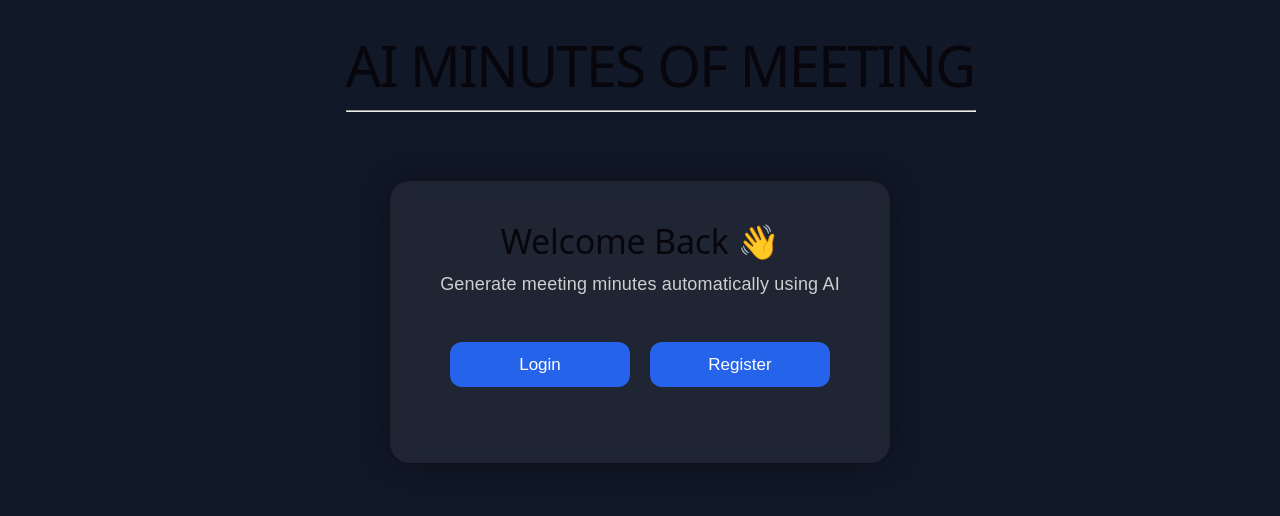
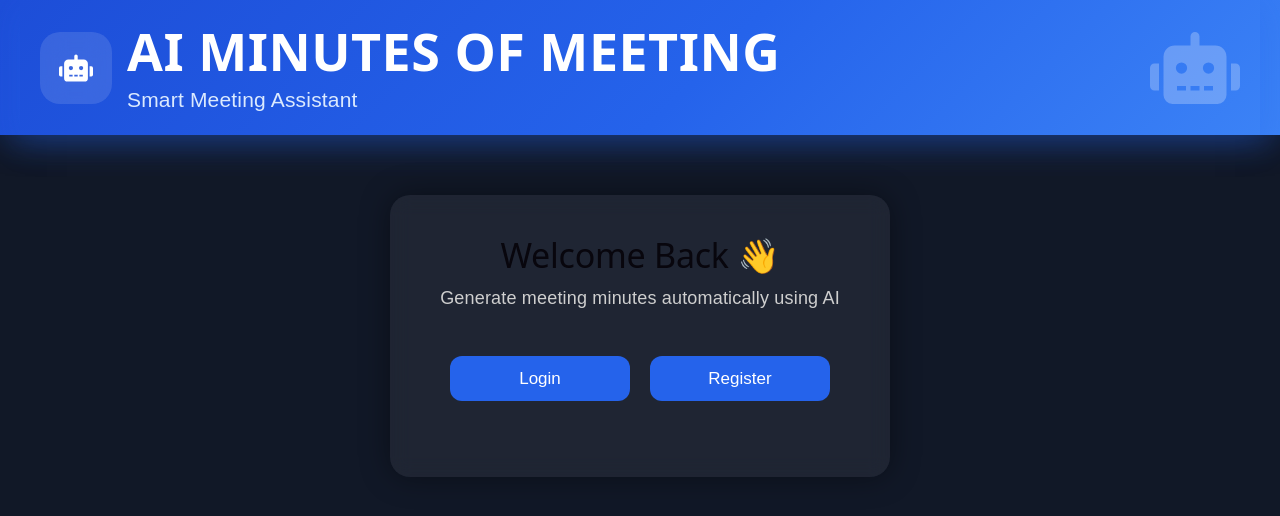
Before and after one commit to trijaljoshi/AI-MINUTES, a React (Vite) app: page / in a window 1280 px wide. Shown: the top 516 px of the page. Built offline with nearby package versions, Linux system fonts and the light colour scheme; no server answers; what agora-rtc-sdk-ng would draw is missing.

Commit message:
another commit

```diff
--- a/package.json
+++ b/package.json
@@ -14,6 +14,7 @@
     "axios": "^1.18.1",
     "react": "^19.2.6",
     "react-dom": "^19.2.6",
+    "react-icons": "^5.7.0",
     "react-router-dom": "^7.18.0",
     "socket.io-client": "^4.8.3"
   },
--- a/src/App.css
+++ b/src/App.css
@@ -1,11 +1,118 @@
-.Header{
-  background-color: aliceblue;
-  font: 20px;
-  padding: 20px;
-  text-align: center;
-  border: 20px;
+.header{
+  width:100%;
+  min-height:135px;
+
+  display:flex;
+  justify-content:space-between;
+  align-items:center;
+  flex-wrap:wrap;
+  padding-left: 20px;
+  padding-right: 20px;
+
+   box-sizing:border-box;
+
+  background:linear-gradient(
+      135deg,
+      #1D4ED8 0%,
+      #2563EB 55%,
+      #3B82F6 100%
+  );
+
+  box-shadow:0 8px 30px rgba(37,99,235,.25);
+}
+.header-left{
+  display:flex;
+  align-items:center;
+  gap:15px;
+  flex:1;
+  min-width:0;
 }
 
+.header-text{
+  min-width:0;
+}
+
+.header-text h1{
+  font-size:clamp(26px,4vw,60px);
+  line-height:1.1;
+  word-break:break-word;
+}
+
+.header-text p{
+  font-size:clamp(14px,2vw,24px);
+}
+
+.header-right{
+  flex-shrink:0;
+}
+
+
+
+.logo-box{
+
+  width:72px;
+
+  height:72px;
+
+  border-radius:20px;
+
+  background:rgba(255,255,255,.12);
+
+  display:flex;
+
+  justify-content:center;
+
+  align-items:center;
+
+  backdrop-filter:blur(12px);
+
+}
+
+.logo-icon{
+
+  font-size:34px;
+
+  color:white;
+
+}
+.header-right{
+
+  display:flex;
+
+  align-items:center;
+
+}
+
+.robot-icon{
+
+  font-size:90px;
+
+  color:rgba(255,255,255,.25);
+
+}
+.header-text h1{
+
+  margin:0;
+
+  color:white;
+
+  font-size:52px;
+
+  font-weight:700;
+
+  letter-spacing:.5px;
+
+}
+
+.header-text p{
+
+  margin-top:8px;
+
+  color:#DBEAFE;
+
+  font-size:21px;
+
+}
 .Summary{
   margin-top: 20px;
   margin-bottom: 20px;
@@ -13,10 +120,11 @@
 
 body{
 
+
   margin:0;
   font-family:Arial, Helvetica, sans-serif;
-  background:#111827;
-  color:white;
+  background: #111827;
+    color:white;
 
 }
 
@@ -215,16 +323,7 @@ input{
 .stop-button:hover{
   background:#dc2626;
 }
-.header{
-  display:inline-block;
-  margin-left:40px;
-  margin-top:20px;
-}
 
-.header hr{
-  width:100%;
-  margin-top:8px;
-}
 .meeting-title-input {
   width: 100%;
   padding: 12px;
--- a/src/App.jsx
+++ b/src/App.jsx
@@ -4,6 +4,7 @@ import Meeting from "./pages/Meeting";
 import Minutes from "./pages/Minutes";
 import Login from "./pages/login";
 import "./App.css";
+
 function App() {
   return (
     <BrowserRouter>
@@ -11,9 +12,10 @@ function App() {
         <Route path="/" element={<Login />} />
         <Route path="/home" element={<Home />} />
         <Route path="/meeting" element={<Meeting />} />
+        <Route path="/meeting/:meetingId" element={<Meeting />} />
         <Route path="/minutes" element={<Minutes />} />
-        <Route path="/meeting/:meetingId" element={<Meeting />} />
-       </Routes>
+        <Route path="/login" element={<Login />} />
+      </Routes>
     </BrowserRouter>
   );
 }
--- a/src/components/Control.jsx
+++ b/src/components/Control.jsx
@@ -43,6 +43,8 @@ function Control({
           });
         }
       });
+
+
     } catch (err) {
       console.error("Decode failed:", err);
     }
@@ -59,13 +61,19 @@ function Control({
       console.log("Meeting ID:", meetingId);
       console.log("Email:", email);
 
+      const token = localStorage.getItem("token");
+
       const response = await axios.post(
         `https://project-wt9v.onrender.com/api/meeting/${meetingId}/join`,
         {
           email,
+        },
+        {
+          headers: {
+            Authorization: `Bearer ${token}`,
+          },
         }
       );
-
       const {
         token: agoraToken,
         agoraChannel: channel,
@@ -88,6 +96,7 @@ function Control({
 
       await client.publish([microphoneTrack.current]);
 
+      if (role === "host") {
         const sttResponse = await axios.post(
           "https://project-wt9v.onrender.com/api/speech/start",
           {
@@ -97,8 +106,7 @@ function Control({
         );
 
         agentIdRef.current = sttResponse.data.agent_id;
-
-      setIsListening(true);
+      }      setIsListening(true);
 
       console.log("Meeting Started");
     } catch (error) {
--- a/src/components/Header.jsx
+++ b/src/components/Header.jsx
@@ -1,4 +1,28 @@
- function Header(){
-    return <h1>AI MINUTES OF MEETING </h1>
- }
- export default Header;
+import { FaRobot } from "react-icons/fa";
+
+function Header() {
+  return (
+    <div className="header">
+
+      <div className="header-left">
+
+        <div className="logo-box">
+          <FaRobot className="logo-icon" />
+        </div>
+
+        <div className="header-text">
+          <h1>AI MINUTES OF MEETING</h1>
+          <p>Smart Meeting Assistant</p>
+        </div>
+
+      </div>
+
+      <div className="header-right">
+        <FaRobot className="robot-icon" />
+      </div>
+
+    </div>
+  );
+}
+
+export default Header;
--- a/src/pages/Home.jsx
+++ b/src/pages/Home.jsx
@@ -123,7 +123,21 @@ function Home() {
     }
   }
 
-  function startMeeting() {
+  const startMeeting = async () => {
+
+    try {
+      const token = localStorage.getItem("token");
+
+      await axios.post(
+        `https://project-wt9v.onrender.com/api/meeting/${meetingId}/start`,
+        {},
+        {
+          headers: {
+            Authorization: `Bearer ${token}`,
+          },
+        }
+      );
+
       navigate(`/meeting/${meetingId}`, {
         state: {
           username,
@@ -132,8 +146,15 @@ function Home() {
           title,
         },
       });
+    } catch (error) {
+      console.error(error);
 
-  }return (
+      alert(
+        error.response?.data?.message || "Failed to start meeting"
+      );
+    }
+  };
+  return (
     <div className="page">
       <div className="header">
         <Header />
@@ -261,7 +282,7 @@ function Home() {
 
             <h3>Creating Meeting...</h3>
 
-            <p>Please wait while invitations are being sent.</p>
+            <p>Creating meeting Please wait....</p>
           </div>
         </div>
       )}
--- a/src/pages/Meeting.jsx
+++ b/src/pages/Meeting.jsx
@@ -1,18 +1,87 @@
-import { useState } from "react";
-import { useLocation, useParams } from "react-router-dom";
+import { useState, useEffect } from "react";
+import { useLocation, useNavigate, useParams } from "react-router-dom";
+import axios from "axios";
 import Header from "../components/Header";
 import Control from "../components/Control";
+import socket from "../socket";
 
 function Meeting() {
+  const navigate = useNavigate();
   const location = useLocation();
   const { meetingId } = useParams();
 
   const username = location.state?.username || "";
-  const email = location.state?.email || "";
-  const role = location.state?.role || "guest";
   const title = location.state?.title || "AI MINUTES OF MEETING";
 
+  const [email, setEmail] = useState(location.state?.email || "");
+  const [role, setRole] = useState(location.state?.role || "guest");
+
   const [transcript, setTranscript] = useState("");
+  const [loading, setLoading] = useState(true);
+  useEffect(() => {
+    socket.emit("join-meeting", meetingId);
+
+    socket.on("transcript", (data) => {
+      setTranscript((prev) => {
+        if (!prev) {
+          return `${data.speaker}: ${data.text}`;
+        }
+
+        return `${prev}\n${data.speaker}: ${data.text}`;
+      });
+    });
+
+    return () => {
+      socket.off("transcript");
+    };
+  }, [meetingId]);
+
+
+  useEffect(() => {
+    const token = localStorage.getItem("token");
+
+    // Host entered from Home page
+    if (role === "host") {
+      setLoading(false);
+      return;
+    }
+
+    // User not logged in
+    if (!token) {
+      navigate(`/login?meetingId=${meetingId}`);
+      return;
+    }
+
+    // Logged in user
+    setLoading(false);
+  }, [meetingId, navigate, role]);
+
+  const joinMeeting = async () => {
+    try {
+      const token = localStorage.getItem("token");
+
+      const response = await axios.post(
+        `https://project-wt9v.onrender.com/api/meeting/${meetingId}/join`,
+        {},
+        {
+          headers: {
+            Authorization: `Bearer ${token}`,
+          },
+        }
+      );
+
+      setRole("participant");
+      setEmail(response.data.member.email);
+
+      alert("Joined successfully!");
+    } catch (err) {
+      alert(err.response?.data?.message || "Unable to join meeting");
+    }
+  };
+
+  if (loading) {
+    return <h2>Loading...</h2>;
+  }
 
   return (
     <div className="page">
@@ -33,6 +102,14 @@ function Meeting() {
           <strong>Meeting ID:</strong> {meetingId}
         </p>
 
+        {role === "guest" && (
+          <button className="button" onClick={joinMeeting}>
+            Join Meeting
+          </button>
+        )}
+
+        {role !== "guest" && (
+          <>
             <Control
               role={role}
               email={email}
@@ -50,6 +127,8 @@ function Meeting() {
               readOnly
               placeholder="Transcript will appear here..."
             />
+          </>
+        )}
       </div>
     </div>
   );
--- a/src/pages/Minutes.jsx
+++ b/src/pages/Minutes.jsx
@@ -45,7 +45,6 @@ function Minutes() {
     <div>
       <div className="header">
         <Header />
-        <hr />
       </div>
 
       <br />
--- a/src/pages/login.jsx
+++ b/src/pages/login.jsx
@@ -2,9 +2,17 @@ import { useState } from "react";
 import { useNavigate } from "react-router-dom";
 import Header from "../components/Header";
 import axios from "axios";
+import { useSearchParams } from "react-router-dom";
+
+
 
 function Login() {
   const navigate = useNavigate();
+  const [searchParams] = useSearchParams();
+  const meetingId = searchParams.get("meetingId");
+
+
+
 
   const [option, setOption] = useState("");
   const [loading, setLoading] = useState(false);
@@ -51,13 +59,17 @@ function Login() {
 
       localStorage.setItem("token", response.data.token);
 
+      if (meetingId) {
+        navigate(`/meeting/${meetingId}`);
+      } else {
         navigate("/home", {
         state: {
           username: response.data.user.name,
           email: response.data.user.email,
         },
       });
-    } catch (error) {
+    }
+  }catch (error) {
       alert(error.response?.data?.message || "Login Failed");
     } finally {
       setLoading(false);
@@ -104,13 +116,16 @@ function Login() {
         }
       );
 
+      if (meetingId) {
+        navigate(`/meeting/${meetingId}`);
+      } else {
         navigate("/home", {
           state: {
             username: registerName,
             email: registerEmail,
-
           },
         });
+      }
     } catch (error) {
       alert(error.response?.data?.message || "Registration Failed");
     } finally {
@@ -122,7 +137,7 @@ function Login() {
     <div className="login-page">
       <div className="header">
         <Header />
-        <hr />
+
       </div>
 
       <div className="login-card">
```
Also changed, not shown: src/pages/Joining.jsx (added, +67 -0 lines), src/pages/review.jsx (added, +12 -0 lines), 1 other file (tests, documents, lock files or other folders). Lines whose indentation alone changed are shown as unchanged.
